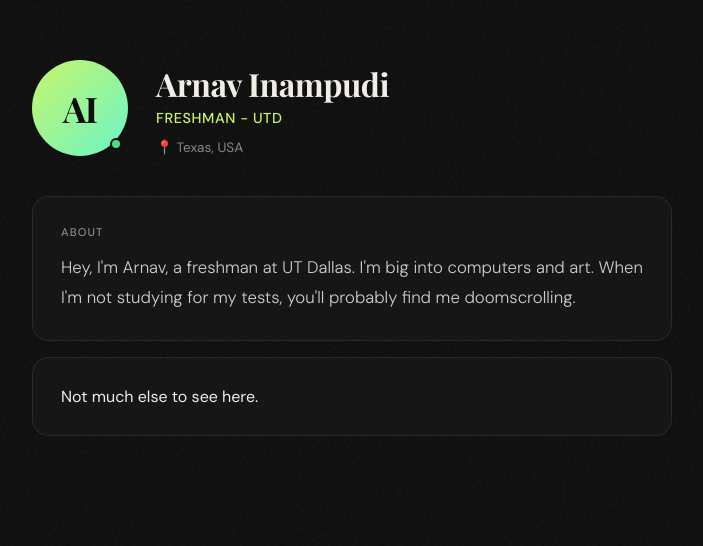
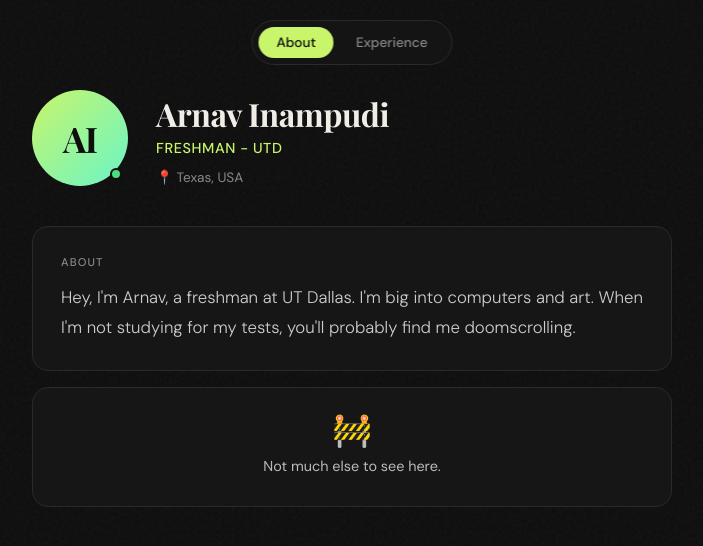
Before and after one commit to ArnavInampudi/ArnavInampudi.github.io-, a plain HTML site: page index.html in a window 1280 px wide. Shown: the whole page, without its empty margins (288-991 px from the left). Drawn offline with nearby package versions, Linux system fonts and the light colour scheme.

Commit message:
Add files via upload

```diff
--- a/index.html
+++ b/index.html
@@ -26,7 +26,7 @@
       display: flex;
       flex-direction: column;
       align-items: center;
-      padding: 60px 20px 80px;
+      padding: 90px 20px 80px;
     }
 
     /* Subtle background grain */
@@ -234,6 +234,61 @@
 
     .link-btn .licon { font-size: 18px; }
 
+    /* ── Navbar ── */
+    .navbar {
+      position: fixed;
+      top: 20px;
+      left: 50%;
+      transform: translateX(-50%);
+      display: flex;
+      gap: 4px;
+      background: rgba(22, 22, 22, 0.85);
+      border: 1px solid var(--border);
+      border-radius: 99px;
+      padding: 6px;
+      backdrop-filter: blur(12px);
+      z-index: 100;
+    }
+
+    .nav-btn {
+      padding: 7px 18px;
+      border-radius: 99px;
+      border: none;
+      background: transparent;
+      color: var(--muted);
+      font-family: 'DM Sans', sans-serif;
+      font-size: 0.85rem;
+      font-weight: 500;
+      cursor: pointer;
+      transition: color 0.2s, background 0.2s;
+    }
+
+    .nav-btn:hover { color: var(--text); }
+
+    .nav-btn.active {
+      background: var(--accent);
+      color: #0e0e0e;
+    }
+
+    /* ── Pages ── */
+    .page { display: none; }
+    .page.active { display: block; }
+
+    /* ── Empty state ── */
+    .empty-state {
+      display: flex;
+      flex-direction: column;
+      align-items: center;
+      justify-content: center;
+      padding: 80px 20px;
+      color: var(--muted);
+      text-align: center;
+      gap: 12px;
+    }
+
+    .empty-state .empty-icon { font-size: 2.5rem; }
+    .empty-state p { font-size: 0.9rem; line-height: 1.6; }
+
     /* ── Footer ── */
     .footer {
       text-align: center;
@@ -246,7 +301,15 @@
   </style>
 </head>
 <body>
-  <div class="page">
+
+  <!-- Navbar -->
+  <nav class="navbar">
+    <button class="nav-btn active" onclick="showPage('about', this)">About</button>
+    <button class="nav-btn" onclick="showPage('experience', this)">Experience</button>
+  </nav>
+
+  <!-- About Page -->
+  <div class="page active" id="about">
 
     <!-- Hero -->
     <div class="hero" style="animation: fadeUp 0.4s ease both;">
@@ -271,13 +334,16 @@
       </p>
     </div>
 
-    <!-- Placeholder-->
-    <div class="card">
+   <!-- Placeholder-->
+    <div class="card" style="text-align: center;">
+      <ul class="currently-list" style="align-items: center;">
+       <li style="flex-direction: column; align-items: center;">
+         <span class="icon" style="background: transparent; border: none; font-size: 2rem;">🚧</span>
+         <span>Not much else to see here.</span>
+       </li>
+      </ul>
+    </div>
 
-      <p class="placeholder">
-        Not much else to see here.
-      </p>
-    </div>
 
 <!--
 
@@ -327,5 +393,26 @@
 -->
 
   </div>
+
+  <!-- Experience Page -->
+  <div class="page" id="experience">
+    <div class="card" style="margin-top: 20px;">
+      <div class="card-label">Experience</div>
+      <div class="empty-state">
+        <div class="empty-icon">🚧</div>
+        <p>Not much to see here either :/</p>
+      </div>
+    </div>
+  </div>
+
+  <script>
+    function showPage(id, btn) {
+      document.querySelectorAll('.page').forEach(p => p.classList.remove('active'));
+      document.querySelectorAll('.nav-btn').forEach(b => b.classList.remove('active'));
+      document.getElementById(id).classList.add('active');
+      btn.classList.add('active');
+    }
+  </script>
+
 </body>
 </html>
```
